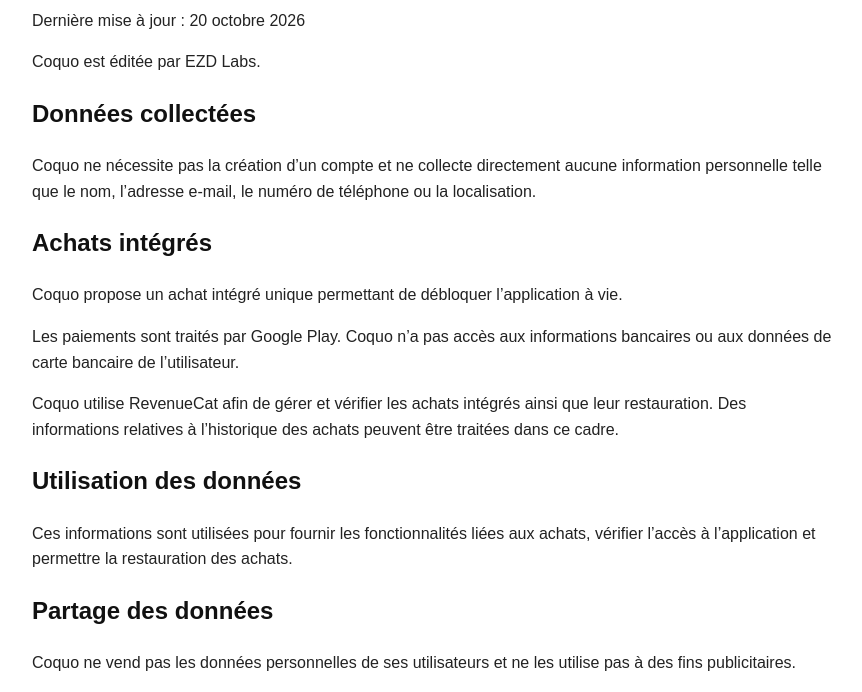
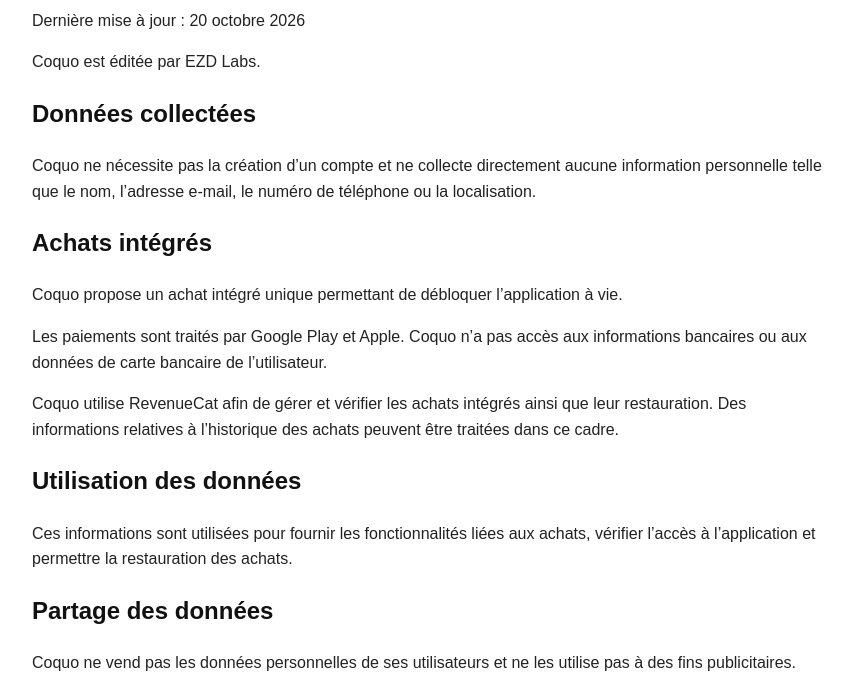
Before and after one commit to Enzo-Wishio/coquo-privacy, a plain HTML site: page index.html in a window 1280 px wide. Shown: the part 105-797 px from the top of the page, without its empty margins (208-1070 px from the left). Drawn offline with Linux system fonts and the light colour scheme.

Commit message:
Update index.html

```diff
--- a/index.html
+++ b/index.html
@@ -42,7 +42,7 @@ l’application à vie.
 </p>
 
 <p>
-Les paiements sont traités par Google Play. Coquo n’a pas accès
+Les paiements sont traités par Google Play et Apple. Coquo n’a pas accès
 aux informations bancaires ou aux données de carte bancaire de l’utilisateur.
 </p>
 
```
